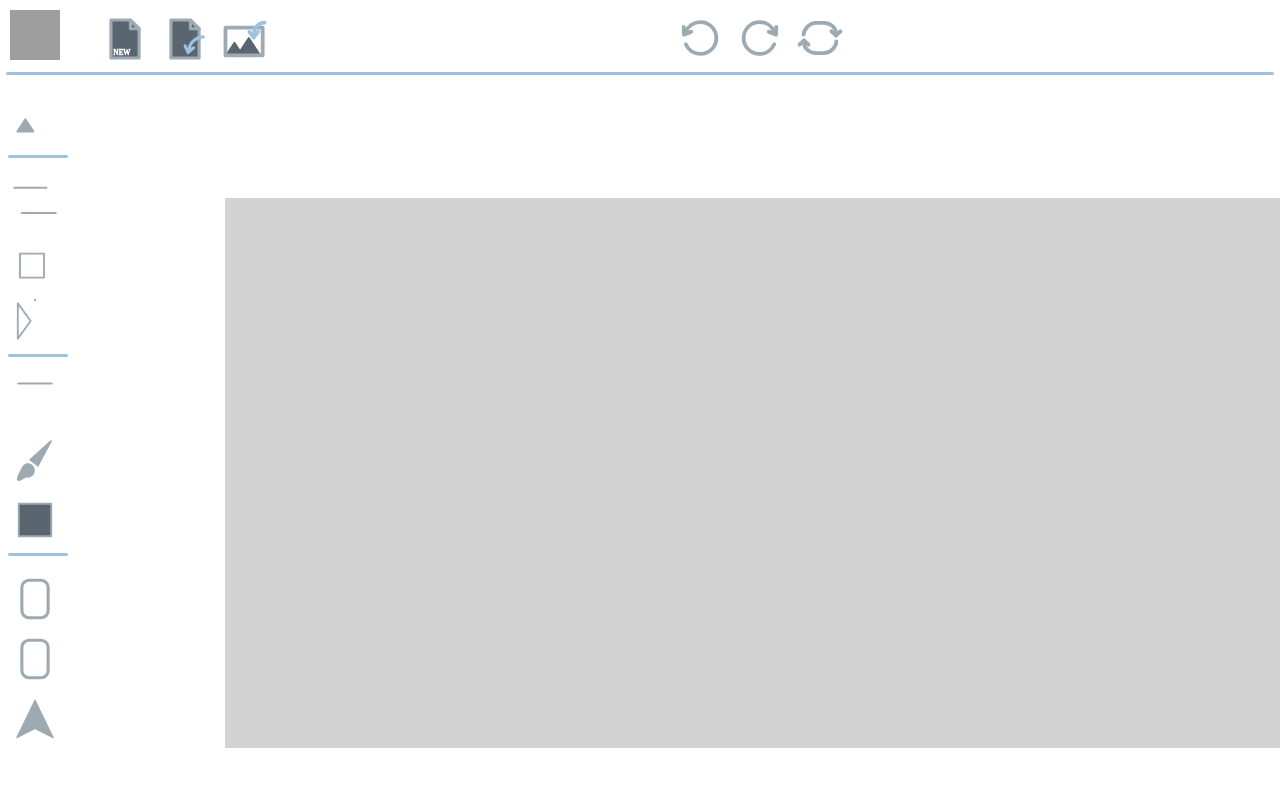
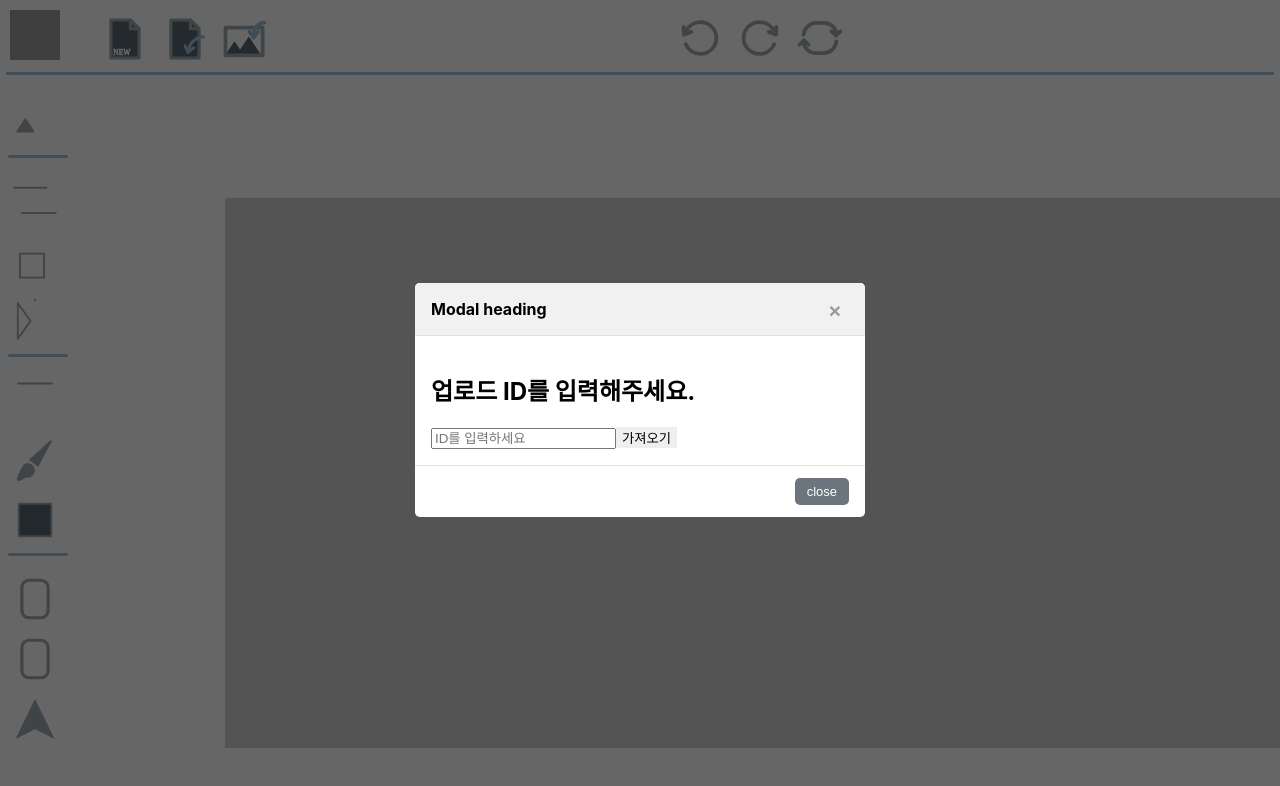
Before and after one commit to chweyun/image_editor, a React (Create React App) app in the folder client/: page / in a window 1280 px wide. Both pictures are taken after a click on the picture 180 px from the left and 34 px from the top of the page. Shown: the top 786 px of the page. Built offline with nearby package versions, Linux system fonts and the light colour scheme; grey boxes are pictures that could not be loaded.

Commit message:
modal -front

```diff
--- a/client/src/TopBar.js
+++ b/client/src/TopBar.js
@@ -20,6 +20,8 @@ import resetIcon from './Image/reset.svg';
 import saveImgIcon from './Image/saveImg.svg';
 import saveProIcon from './Image/savePro.svg';
 import basicImg from './Image/profile.png';
+import ModalStore from "./component/Modals/ModalStore"
+import ModalImport from "./component/Modals/ModalImport.js";
 
 const Prac = (props) => {
   const [imageUrl, setImageUrl] = useState(null);
@@ -78,14 +80,29 @@ function TopBar () {
         setShowing((prev) => !prev)
     };
 
+    const [modalStoreOpen, setModalStoreOpen] = useState(false);
+    const [modalImportOpen, setModalImportOpen] = useState(false);
+
+    const openModalStore = () => {
+      setModalStoreOpen(true);
+    };
+    const openModalImport = () => {
+      setModalImportOpen(true);
+    };
+    const closeModalStore = () => {
+      setModalStoreOpen(false);
+    };
+    const closeModalImport = () => {
+      setModalImportOpen(false);
+    };
 
     return (
         <div className="TopBar">
             <img src={newProIcon} className="toptoolIcon" onClick={() => onnewpro()} />
-            <img src={callProIcon} className="toptoolIcon" onClick={() => onnewpro()} >
+            <img src={callProIcon} className="toptoolIcon" onClick={() => openModalImport()} />
+            <ModalImport open={modalImportOpen} close={closeModalImport} header="Modal heading"></ModalImport>
                 {/* <input type="file" accept="image/*" ref={inputRef} onChange={onUploadImage} />
                 <Button label="이미지 업로드" onClick={onUploadImageButtonClick} /> */}
-            </img>
             <label for="input-file"><img src={callImgIcon} className="toptoolIcon"/></label>
             <div className="TopCenterTool">
                 <img src={backIcon} className="toptoolIcon" onClick={() => onback()}/>
@@ -94,7 +111,8 @@ function TopBar () {
             </div>
             <div className="ToprightTool">
                 <img src={saveImgIcon} className="toptoolIcon" onClick={() => onsaveimg()} />
-                <img src={saveProIcon} className="toptoolIcon" onClick={() => onsavepro()} />
+                <img src={saveProIcon} className="toptoolIcon" onClick={() => {onsavepro(); openModalStore(); }}  />
+                <ModalStore open={modalStoreOpen} close={closeModalStore} header="Modal heading"></ModalStore>
             </div>
             <div>
                 {showing ? <OninputFile /> : null}
--- /dev/null
+++ b/client/src/component/Modals/Modal.css
@@ -0,0 +1,82 @@
+.modal {
+    display: none;
+    position: fixed;
+    top: 0;
+    right: 0;
+    bottom: 0;
+    left: 0;
+    z-index: 99;
+    background-color: rgba(0, 0, 0, 0.6);
+  }
+  .modal button {
+    outline: none;
+    cursor: pointer;
+    border: 0;
+  }
+  .modal > section {
+    width: 90%;
+    max-width: 450px;
+    margin: 0 auto;
+    border-radius: 0.3rem;
+    background-color: #fff;
+    /* 팝업이 열릴때 스르륵 열리는 효과 */
+    animation: modal-show 0.3s;
+    overflow: hidden;
+  }
+  .modal > section > header {
+    position: relative;
+    padding: 16px 64px 16px 16px;
+    background-color: #f1f1f1;
+    font-weight: 700;
+  }
+  .modal > section > header button {
+    position: absolute;
+    top: 15px;
+    right: 15px;
+    width: 30px;
+    font-size: 21px;
+    font-weight: 700;
+    text-align: center;
+    color: #999;
+    background-color: transparent;
+  }
+  .modal > section > main {
+    padding: 16px;
+    border-bottom: 1px solid #dee2e6;
+    border-top: 1px solid #dee2e6;
+  }
+  .modal > section > footer {
+    padding: 12px 16px;
+    text-align: right;
+  }
+  .modal > section > footer button {
+    padding: 6px 12px;
+    color: #fff;
+    background-color: #6c757d;
+    border-radius: 5px;
+    font-size: 13px;
+  }
+  .modal.openModal {
+    display: flex;
+    align-items: center;
+    /* 팝업이 열릴때 스르륵 열리는 효과 */
+    animation: modal-bg-show 0.3s;
+  }
+  @keyframes modal-show {
+    from {
+      opacity: 0;
+      margin-top: -50px;
+    }
+    to {
+      opacity: 1;
+      margin-top: 0;
+    }
+  }
+  @keyframes modal-bg-show {
+    from {
+      opacity: 0;
+    }
+    to {
+      opacity: 1;
+    }
+  }
--- /dev/null
+++ b/client/src/component/Modals/ModalImport.js
@@ -0,0 +1,35 @@
+import React from 'react';
+import './Modal.css';
+
+const ModalImport = (props) => {
+  // 열기, 닫기, 모달 헤더 텍스트를 부모로부터 받아옴
+  const { open, close, header } = props;
+
+  return (
+    // 모달이 열릴때 openModal 클래스가 생성된다.
+    <div className={open ? 'openModal modal' : 'modal'}>
+      {open ? (
+        <section>
+          <header>
+            {header}
+            <button className="close" onClick={close}>
+              &times;
+            </button>
+          </header>
+          <main>
+            <h1>업로드 ID를 입력해주세요.</h1>
+            <input placeholder='ID를 입력하세요'></input>
+            <button>가져오기</button>
+          </main>
+          <footer>
+            <button className="close" onClick={close}>
+              close
+            </button>
+          </footer>
+        </section>
+      ) : null}
+    </div>
+  );
+};
+
+export default ModalImport;
--- /dev/null
+++ b/client/src/component/Modals/ModalStore.js
@@ -0,0 +1,35 @@
+import React from 'react';
+import './Modal.css';
+
+const ModalStore = (props) => {
+  // 열기, 닫기, 모달 헤더 텍스트를 부모로부터 받아옴
+  const { open, close, header } = props;
+
+  return (
+    // 모달이 열릴때 openModal 클래스가 생성된다.
+    <div className={open ? 'openModal modal' : 'modal'}>
+      {open ? (
+        <section>
+          <header>
+            {header}
+            <button className="close" onClick={close}>
+              &times;
+            </button>
+          </header>
+          <main>
+            <h1>고유 ID</h1>
+            <h2>추후 서버로부터 작업 내역을 가져오려면 다음 ID를 반드시 저장해두세요!</h2>
+            <p>~~~~ ID ~~~~</p>
+          </main>
+          <footer>
+            <button className="close" onClick={close}>
+              close
+            </button>
+          </footer>
+        </section>
+      ) : null}
+    </div>
+  );
+};
+
+export default ModalStore;
--- a/client/src/component/SaveProfunc.js
+++ b/client/src/component/SaveProfunc.js
@@ -1,4 +1,5 @@
-import React from "react";
+import React, {useState} from "react";
+// import Modal from "./Modals/Modal.js";
 
 const onsavepro = () => {
     console.log("프로젝트저장기능");
```
